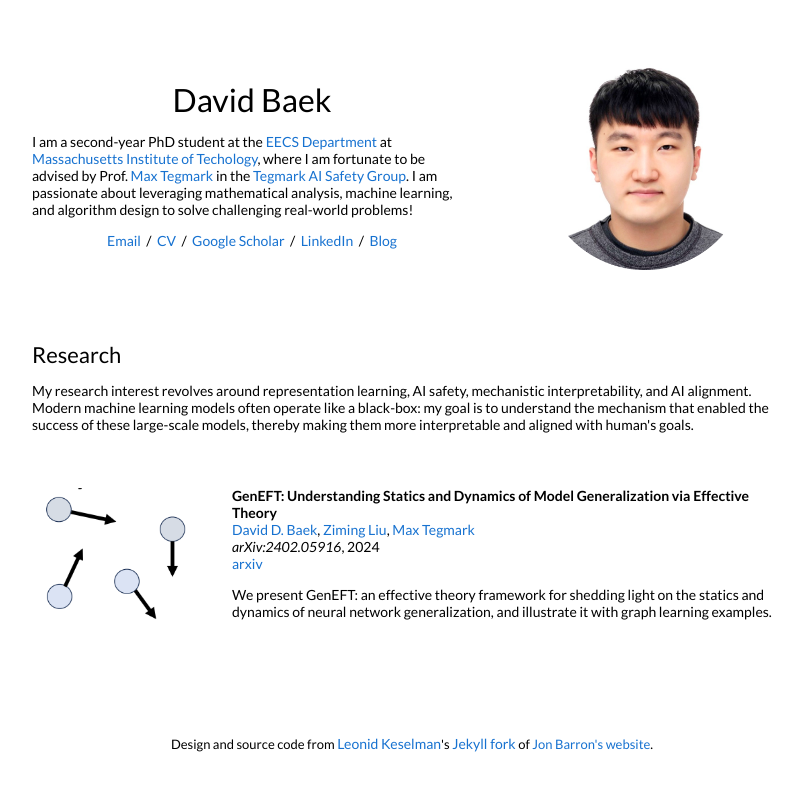
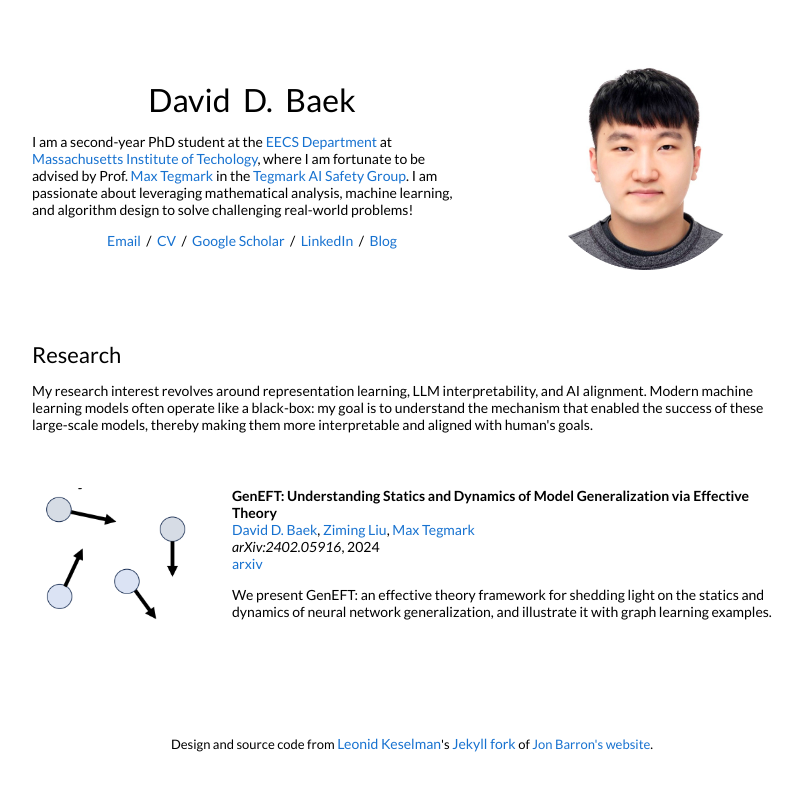
Before and after one commit to david-baek/david-baek.github.io, a Jekyll site: the page built from _posts/2024-02-08-geneft.markdown, in a window 1280 px wide. Shown: the top 791 px of the page, without its empty margins (228-1030 px from the left). Built offline with Jekyll 4.4.1, drawn with Linux system fonts in a browser that asks for light colours.

Commit message:
Update 2024

```diff
--- a/_layouts/default.html
+++ b/_layouts/default.html
@@ -25,7 +25,7 @@
           <tr style="padding:0px">
             <td style="padding:2.5%;width:60%;vertical-align:middle">
               <h1>
-                David Baek
+                David &nbsp;D.&nbsp; Baek
               </h1>
               <p>I am a second-year PhD student at the <a href="https://eecs.mit.edu/">EECS Department</a> at <a href="https://www.mit.edu/">Massachusetts Institute of Techology</a>, where I am fortunate to be advised by Prof. <a href="https://space.mit.edu/home/tegmark/">Max Tegmark</a> in the <a href="https://tegmark.org/">Tegmark AI Safety Group</a>. I am passionate about leveraging mathematical analysis, machine learning, and algorithm design to solve challenging real-world problems!
               </p>
@@ -49,7 +49,7 @@
             <td style="padding:2.5%;width:100%;vertical-align:middle">
               <h2>Research</h2>
               <p>
-                My research interest revolves around representation learning, AI safety, mechanistic interpretability, and AI alignment. Modern machine learning models often operate like a black-box: my goal is to understand the mechanism that enabled the success of these large-scale models, thereby making them more interpretable and aligned with human's goals.
+                My research interest revolves around representation learning, LLM interpretability, and AI alignment. Modern machine learning models often operate like a black-box: my goal is to understand the mechanism that enabled the success of these large-scale models, thereby making them more interpretable and aligned with human's goals.
               </p>
             </td>
           </tr>
```
